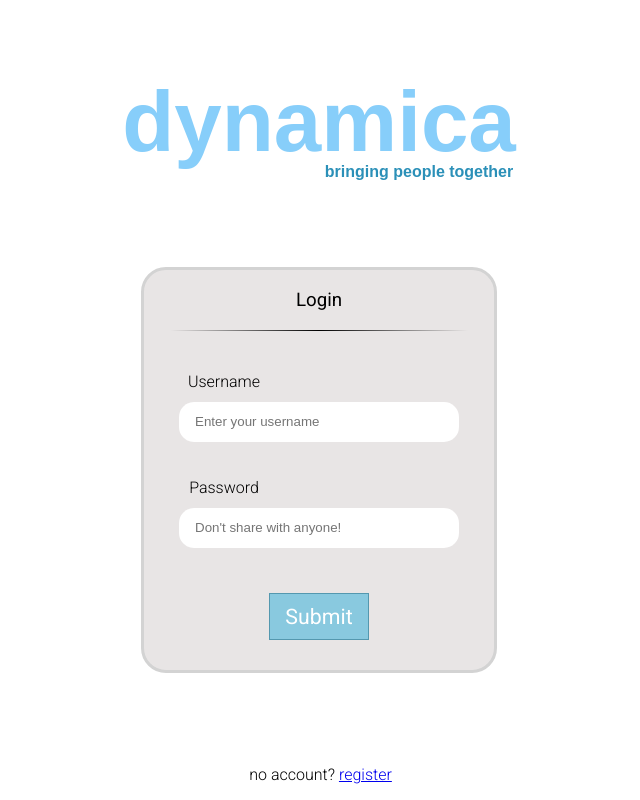
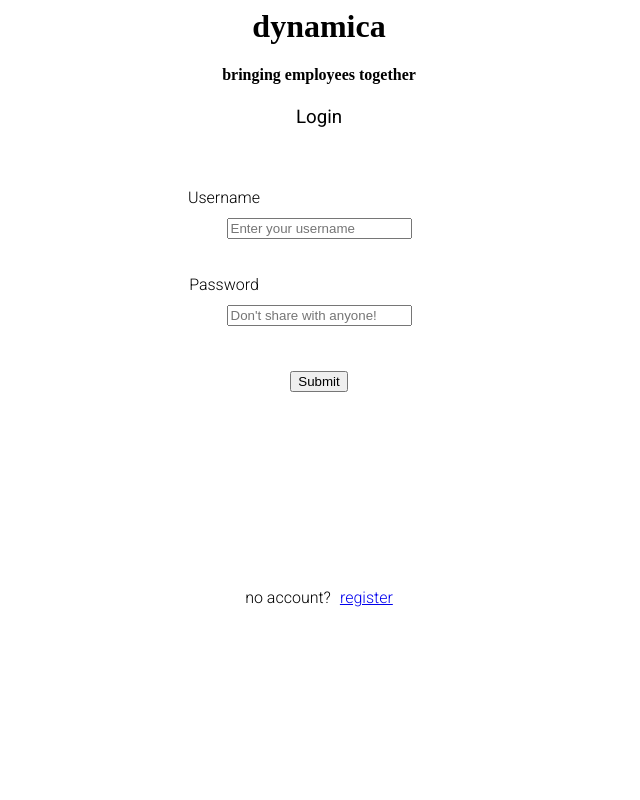
Before and after one commit to jake-whipp/dynamica, a PHP site: page /index.php in a window 1280 px wide. Shown: the whole page, without its empty margins (321-961 px from the left). Run offline with PHP 8.4, Linux system fonts and the light colour scheme; some libraries are stand-ins or nearby versions.

Commit message:
Update index.php

```diff
--- a/index.php
+++ b/index.php
@@ -9,6 +9,7 @@ Dynamica - Jacob Whipp (2022).
 -->
 
 <?php
+
     function SanitiseRequest($data) {
         $data = trim($data);
         $data = stripslashes($data);
@@ -37,7 +38,7 @@ Dynamica - Jacob Whipp (2022).
 
 
         <!-- Link to style sheet -->
-        <link rel="stylesheet" href="styles/stylesheet.css" />
+        <link rel="stylesheet" href="styles/index.css" />
 
 
         <!-- JQuery and JQuery UI CDN hosted libraries -->
@@ -54,7 +55,7 @@ Dynamica - Jacob Whipp (2022).
         <center>
             <div>
                 <h1 class="Logo" style="top:65px;">dynamica</h1>
-                <h4 class="Motto">bringing people together</h4>
+                <h4 class="Motto">bringing employees together</h4>
             </div>
         </center>
 
@@ -63,7 +64,7 @@ Dynamica - Jacob Whipp (2022).
             <form id="LoginForm" method="post" action="account/login.php">
                 <div class="LoginContainer">
                     <h3 id="LoginHeader" style="font-family: 'Roboto'; font-weight:400;">Login</h3>
-                    <hr style="width:85%; height:1px; border: 0;" class="gradient" />
+                    <hr style="width:85%; height:1px; border: 0;" class="hrgradient" />
 
                     <?php
                         if (isset($_GET["error"])) {
@@ -108,10 +109,12 @@ Dynamica - Jacob Whipp (2022).
                 </div>
 
 
+                <div style=" width:99%; padding:0; margin-top:260;">
+                    <p id="ToggleLogRegText" style="font-family:Roboto; font-weight:300; display:inline-block; margin-right:5px;">no account? </p>
+                    <a class="ToggleLogReg" href="#" style="font-family:Roboto; font-weight:300; display:inline-block;">register</a>
+                </div>
 
-                <div style="position:absolute; bottom:0; width:99%; padding:0; margin:0;">
-                    <p id="ToggleLogRegText" style="font-family:Roboto; font-weight:300;">no account? <a class="ToggleLogReg" href="#">register</a></p>
-                </div>
+
 
             </form>
         </center>
```
